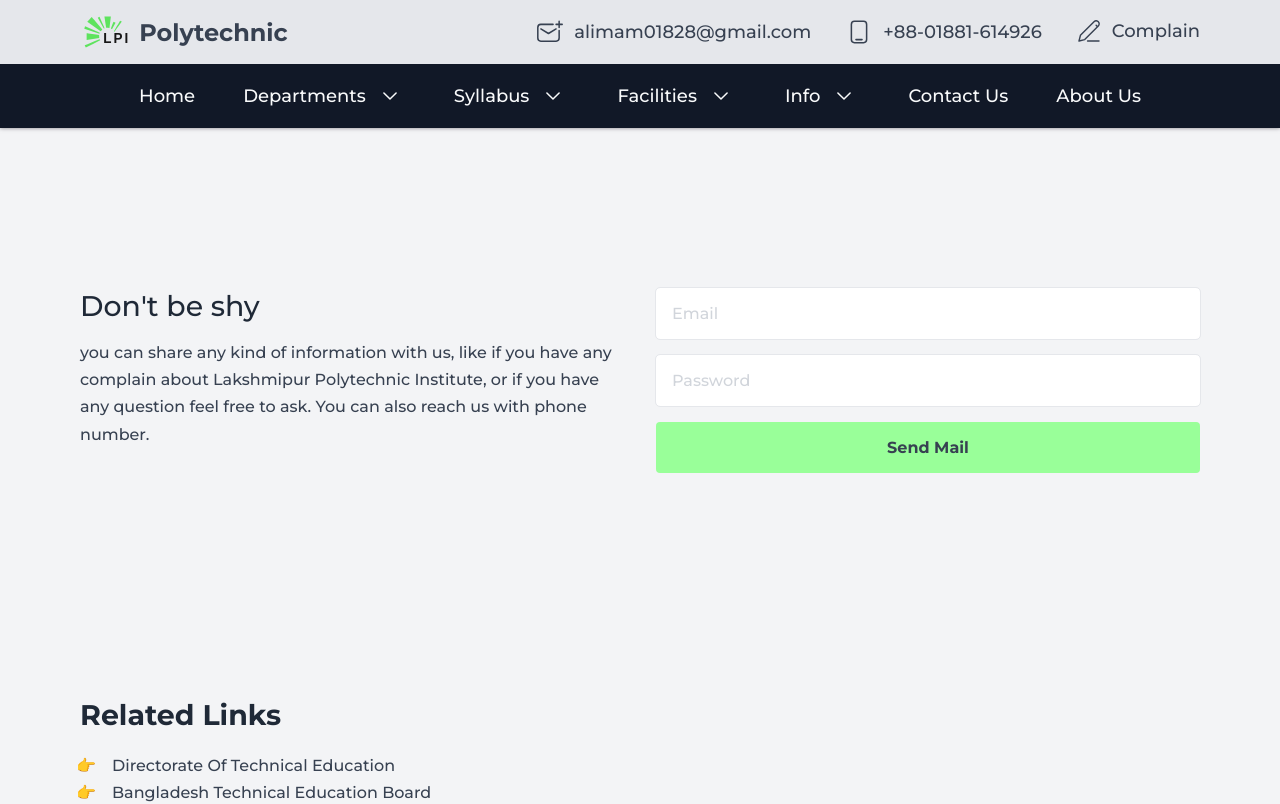
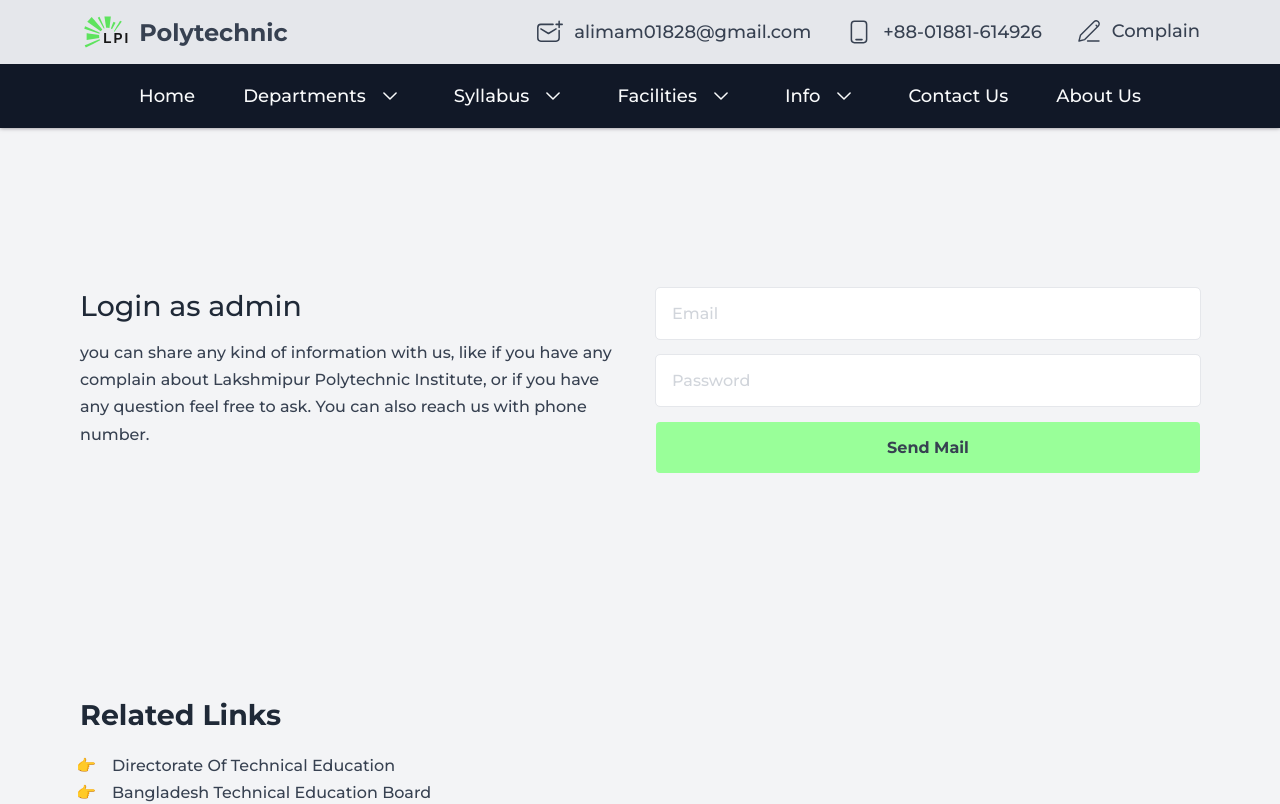
Before and after one commit to al-imam/lpi, a React (Vite) app: page /admin/login in a window 1280 px wide. Shown: the top 804 px of the page. Built offline with nearby package versions, Linux system fonts and the light colour scheme.

Commit message:
change login section heading

```diff
--- a/src/pages/Login/Login.jsx
+++ b/src/pages/Login/Login.jsx
@@ -14,7 +14,7 @@ function Contact() {
     <main className={classes.s}>
       <section className={classes.wrapper}>
         <div className={classes.title}>
-          <h4>Don't be shy</h4>
+          <h4>Login as admin</h4>
           <p>
             you can share any kind of information with us, like if you have any
             complain about Lakshmipur Polytechnic Institute, or if you have any
```
